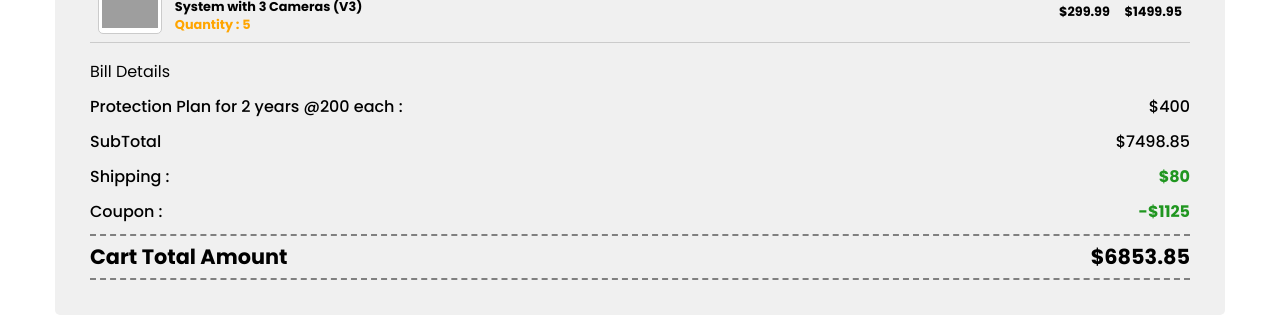
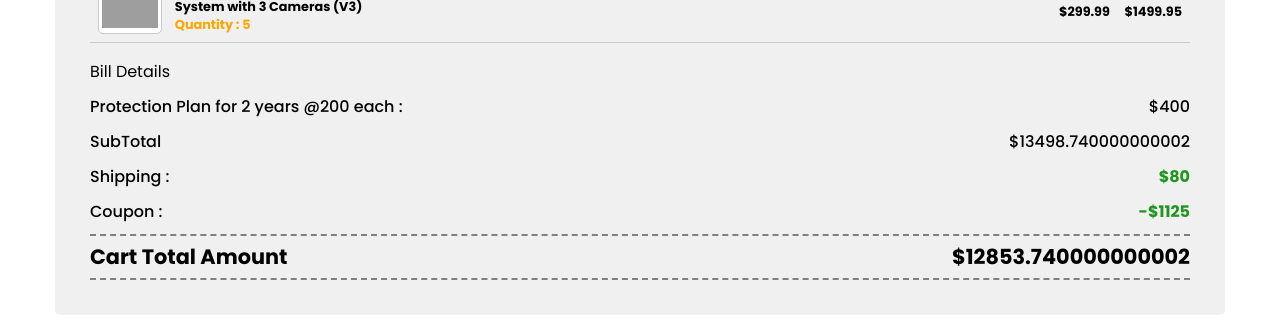
Before and after one commit to mohdanas-git/invoice-tadibrothers, a React (Vite) app: page / in a window 1280 px wide. Shown: the part 1360-1678 px from the top of the page. Built offline with nearby package versions, Linux system fonts and the light colour scheme; grey boxes are pictures that could not be loaded.

Commit message:
Fix itemSubtotal calculation in Invoice component

```diff
--- a/components/Invoice.jsx
+++ b/components/Invoice.jsx
@@ -49,7 +49,7 @@ function Invoice() {
       0
     );
     const itemSubtotal =
-      item.productPrice * item.quantity +
+      (item.productPrice * item.quantity)*2 +
       item.protectionPlanProductPrice * item.protectionPlanProduct +
       optionTotal;
     return total + itemSubtotal;
```
